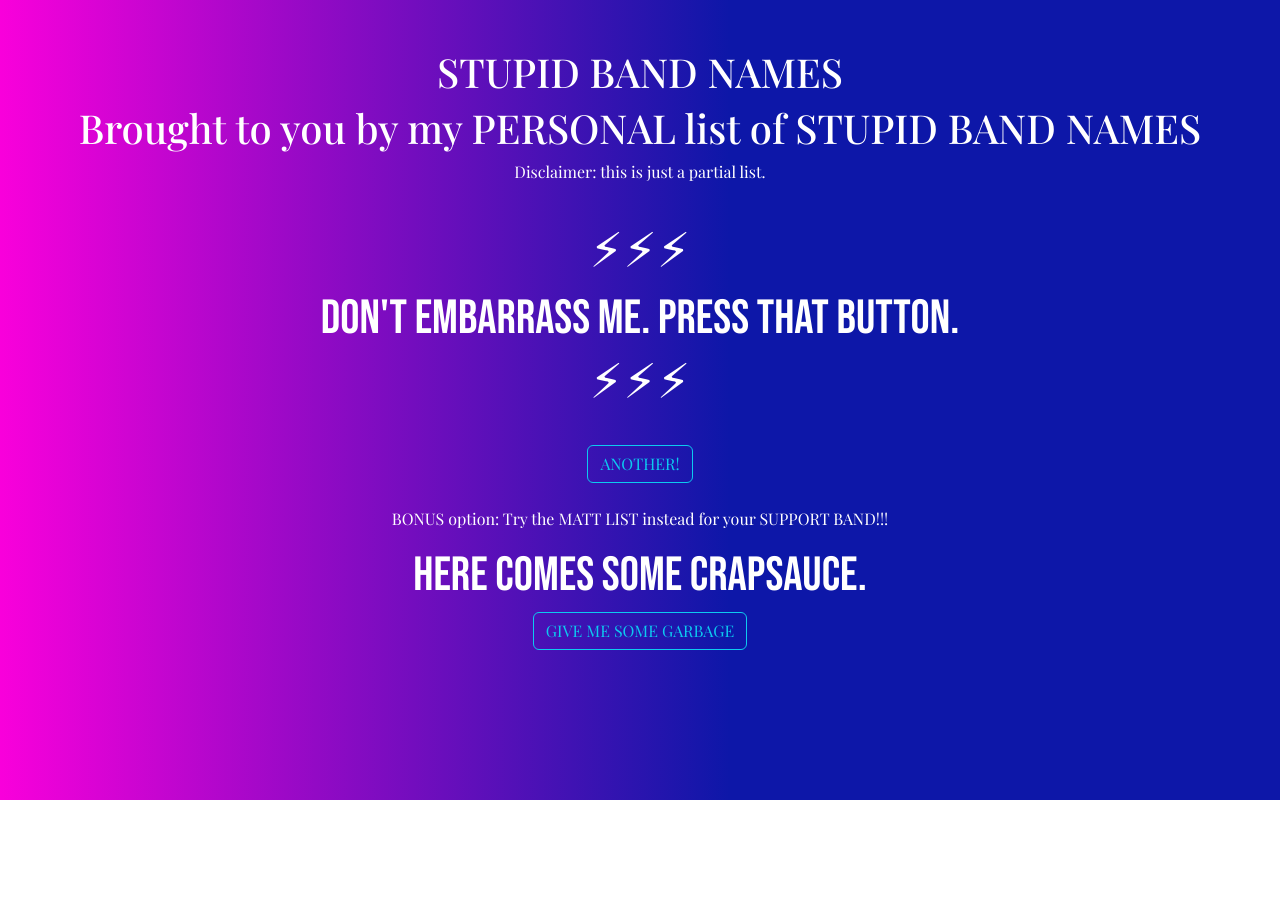
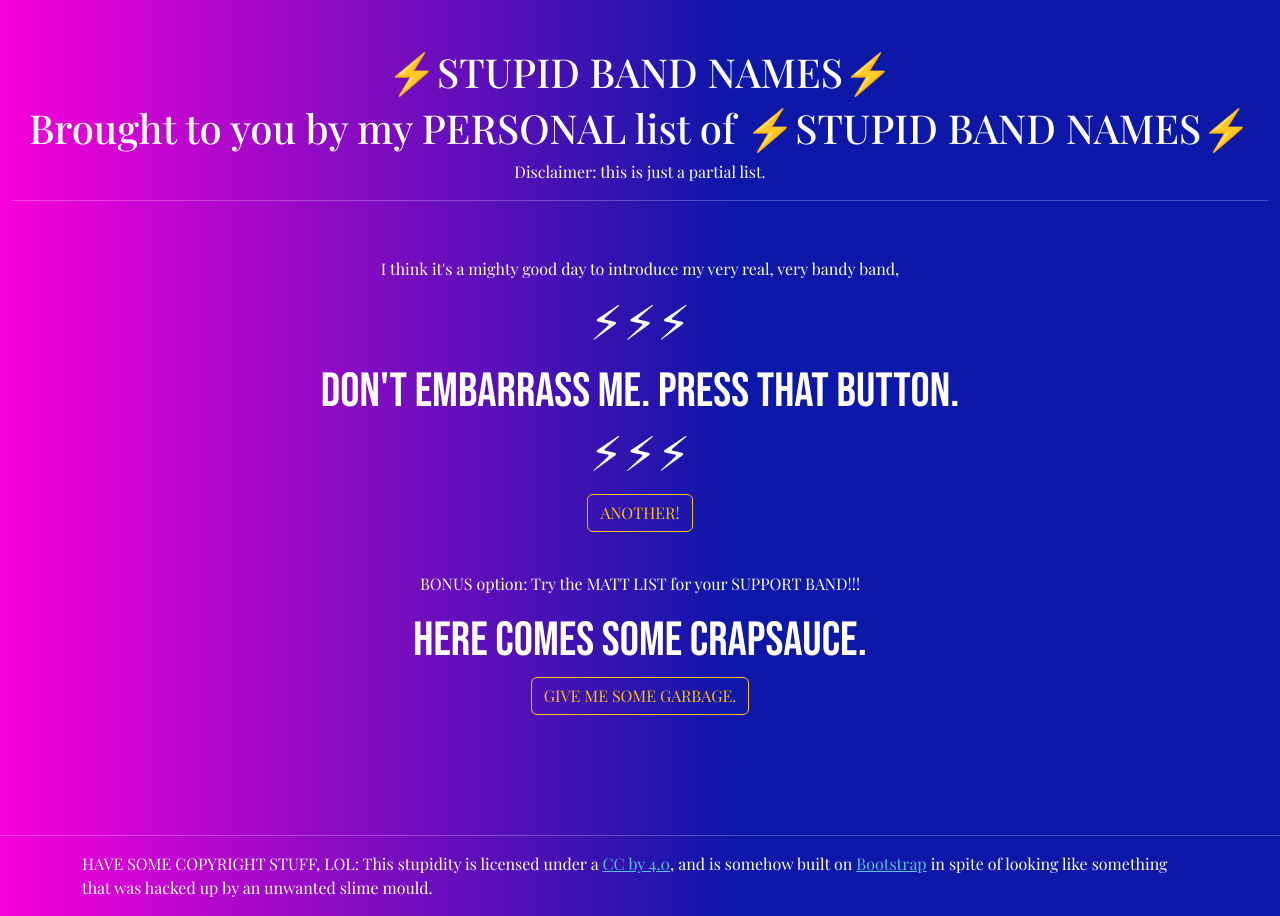
Before and after one commit to geniesa/bandter, a plain HTML site: page index.html in a window 1280 px wide. Before the commit the page ends 800 px from the top, so only its background shows below. Drawn offline with nearby package versions, Linux system fonts and the light colour scheme.

Commit message:
Update index.html
footer works now

```diff
--- a/index.html
+++ b/index.html
@@ -3,7 +3,7 @@
 <head>
   <meta charset="utf-8">
   <meta name="viewport" content="width=device-width, initial-scale=1">
-  <title>YOUR NEW BAND NAME TO LIVE YOUR BEST LIFE</title>
+  <title>YOUR NEW BAND NAME TO LIVE YOUR BEST</title>
   <link href="https://cdn.jsdelivr.net/npm/bootstrap@5.2.0-beta1/dist/css/bootstrap.min.css" rel="stylesheet"
     integrity="sha384-0evHe/X+R7YkIZDRvuzKMRqM+OrBnVFBL6DOitfPri4tjfHxaWutUpFmBp4vmVor" crossorigin="anonymous">
 
@@ -12,6 +12,12 @@
 
     @import url('https://fonts.googleapis.com/css2?family=Bebas+Neue&display=swap');
 
+
+    .container {
+      height: 100%;
+      display: flex;
+      flex-flow:column;
+    }
 
     body {
       font-family: 'Playfair Display', serif;
@@ -27,40 +33,44 @@
     }
 
     a {color: #5bc0de}
+
   </style>
 
 </head>
 
 <body>
   <div class="container-fluid text-center mt-5">
-    <h1>STUPID BAND NAMES</h1>
-    <h1>Brought to you by my PERSONAL list of STUPID BAND NAMES</h1>
+    <h1>⚡STUPID BAND NAMES⚡</h1>
+    <h1>Brought to you by my PERSONAL list of ⚡STUPID BAND NAMES⚡</h1>
     <p>Disclaimer: this is just a partial list.</p>
-    <div class="container-fluid"><br><h2>⚡⚡⚡</h2><h2 id="answerGoesHere">Don't embarrass me. Press that button.</h2><h2>⚡⚡⚡</h2>
-      <br>
-      <button class="btn btn-outline-info" onclick="newWord()">ANOTHER!</button>
+    <hr>
+    <br>
+    <div class="container-fluid mt-3 mb-3">
+      <p>I think it's a mighty good day to introduce my very real, very bandy band,</p>
+      <h2>⚡⚡⚡</h2><h2 id="answerGoesHere">Don't embarrass me. Press that button.</h2><h2>⚡⚡⚡</h2>
+      <button class="btn btn-outline-warning" onclick="newWord()">ANOTHER!</button>
       <br>
       <br>
     </div>
-    <div class="container-fluid">
-      <p>BONUS option: Try the MATT LIST instead for your SUPPORT BAND!!!</p>
+    <div class="container-fluid mb-5 pb-5">
+      <p>BONUS option: Try the MATT LIST for your SUPPORT BAND!!!</p>
       <h2 id="mattAnswer">HERE COMES SOME CRAPSAUCE.</h2>
-      <button class="btn btn-outline-info" onclick="newWordMatt()">GIVE ME SOME GARBAGE</button>
+      <button class="btn btn-outline-warning" onclick="newWordMatt()">GIVE ME SOME GARBAGE.</button>
       <br>
       <br>
     </div>
-  </div>
+</div>
 
-  <!-- FOOTER
-  <footer class="fixed-bottom">
+  <footer class="mt-auto">
     <hr>
     <div class="container">
-      <p>This stupidity is licensed by Genie Tay under a <a rel="license"
+      <p>HAVE SOME COPYRIGHT STUFF, LOL: This stupidity is licensed under a <a rel="license"
           href="http://creativecommons.org/licenses/by/4.0/">CC by 4.0</a>, and is somehow built on <a
           href="https://getbootstrap.com/">Bootstrap</a> in spite of looking like something that was hacked up by an
         unwanted slime mould.</p>
     </div>
-  </footer> -->
+  </footer>
+
 
   <!-- Can swap out this js file by pasting code here -->
   <script src="javascript.js"></script>
```
